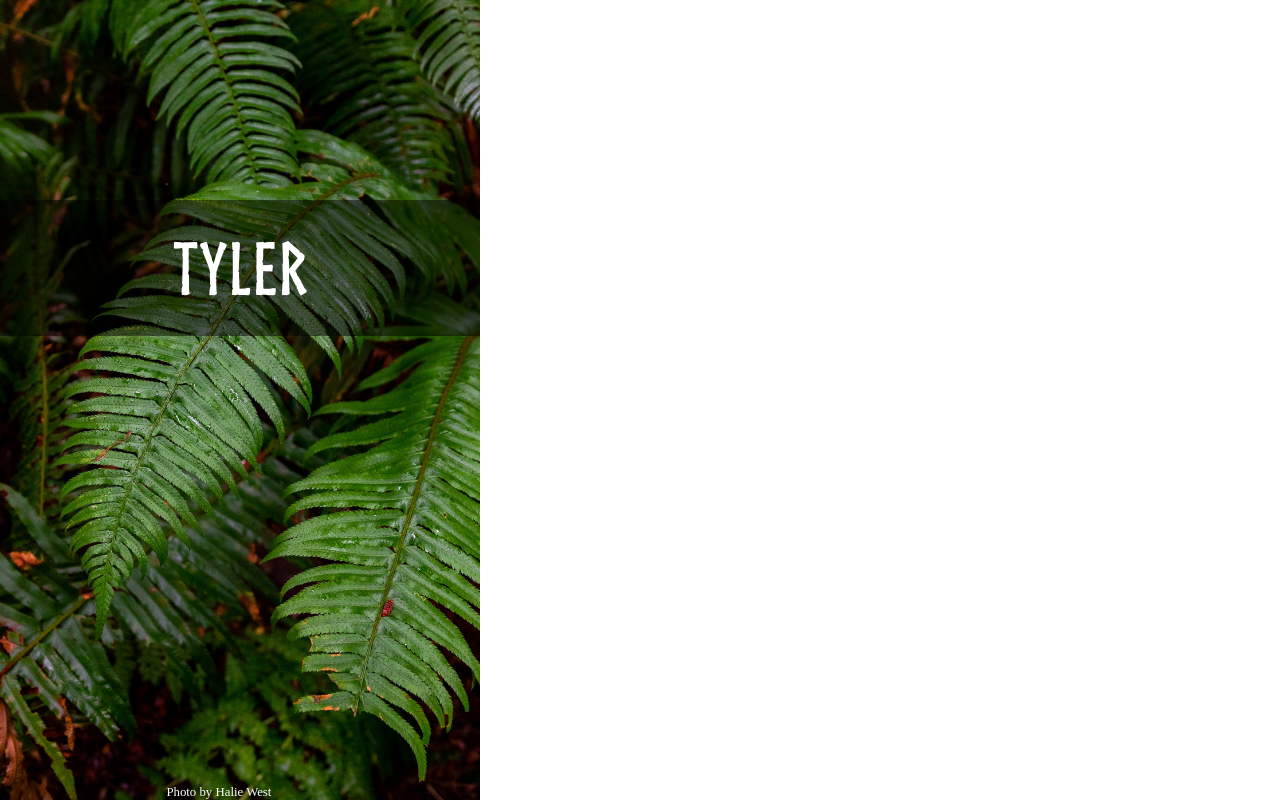
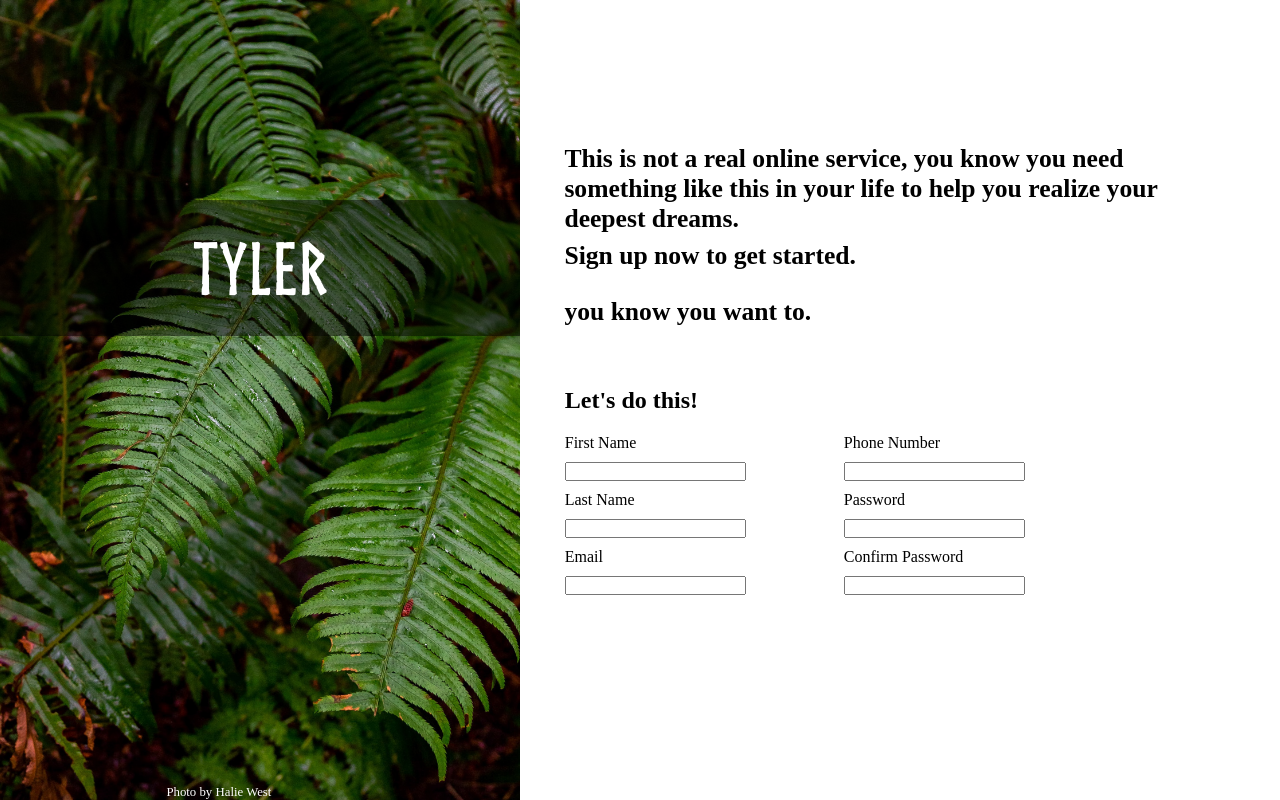
Before and after one commit to tailonnorris/Form-practice, a plain HTML site: page index.html in a window 1280 px wide. Drawn offline with Linux system fonts and the light colour scheme.

Commit message:
right section almost finished

```diff
--- a/index.html
+++ b/index.html
@@ -15,7 +15,40 @@
 </div>
 
 <div class="form-container">
-    <div class="form"></div>
+    <div class="texts">
+        <p>This is not a real online service, you know you need something like this in your life to help you realize your deepest dreams.</p>
+        <p>Sign up now to get started.</p>
+        <p>you know you want to.</p>
+    </div>
+
+        <form action="idk.com/path" method ="post">
+            <h2>Let's do this!</h2>
+        <div class="inputs">
+            <fieldset>
+                <div class="left">
+                    <label for="user_name">First Name</label>
+                    <input type="text" name="name" id="user_name">
+
+                    <label for="user_name">Last Name</label>
+                    <input type="text" name="lastName" id="user_Last">
+
+                    <label for="user_email">Email</label>
+                    <input type="email" name="email" id ="user_email">
+                </div>
+                <div class ="right">
+                    <label for="user_number">Phone Number</label>
+                    <input type="tel" name="cel-number" id="user_number">
+
+                    <label for="user_password">Password</label>
+                    <input type="password" name="password" id="user_password">
+
+                    <label for="user_password">Confirm Password</label>
+                    <input type="password" name="confirm_password" id="user_confirm-password">
+                </div >
+            </fieldset>
+        </div>
+
+        </form>
 </div>
 
 </body>
--- a/style.css
+++ b/style.css
@@ -14,11 +14,14 @@ body{
 
 .left-container{
     min-height: 100vh;
-    width: 30em;
+    width: 34.6em;
     background-image: url('./assets/halie-west-25xggax4bSA-unsplash.jpg');
     background-repeat: no-repeat;
     background-size:  cover;
-    background-position: center
+    background-position: center;
+    box-sizing: border-box;
+    margin-right: .3em;
+
 }
 
 .left-container>p{
@@ -47,3 +50,55 @@ body{
     font-size: 4.5em;
     font-weight: bolder;
 }
+
+.form-container{
+    display: flex;
+    flex-direction: column;
+    box-sizing: border-box;
+    width: 100vh;
+    padding: 2em;
+}
+
+
+.texts{
+    margin-top: 6.5em;
+}
+
+.texts>p{
+    font-size: 1.6em;
+    font-weight: bold;
+    margin: .3em;
+    text-align: left;
+}
+
+.texts>p:nth-child(3){
+    margin-top: 1em;
+}
+
+
+form{
+    margin-top: 2.8em;
+    padding: 0.5em;
+    width: 80vh;
+}
+
+form>h2{
+    margin-bottom:20px ;
+}
+
+fieldset{
+    display: flex;
+    flex-direction: row;
+    justify-content: space-between;
+    min-height: 12em;
+    border: none;
+}
+.left,.right{
+    display: flex;
+    flex-direction: column;
+    gap: 10px;
+}
+
+.right{
+    padding-right: 180px;
+}
```
